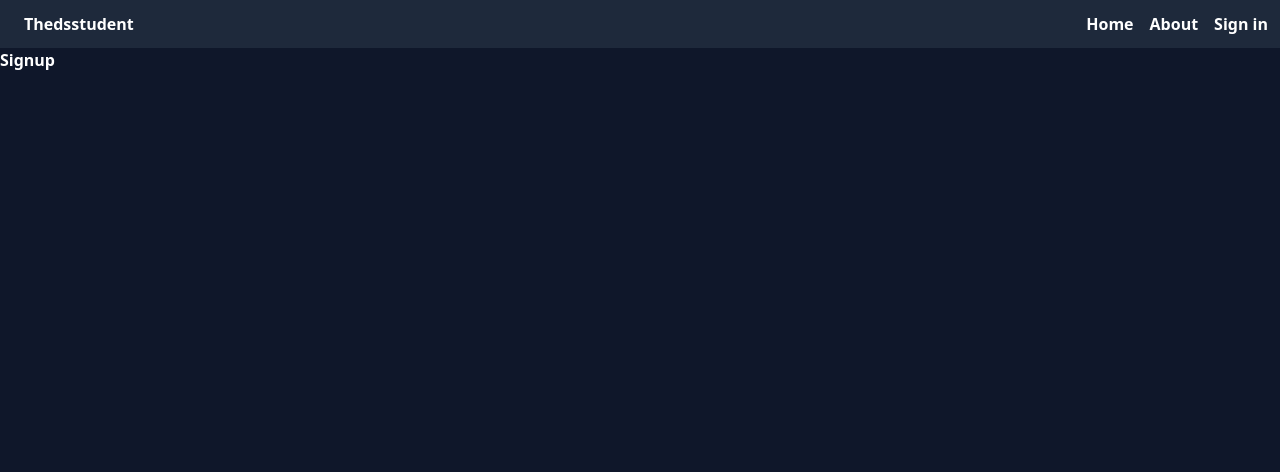
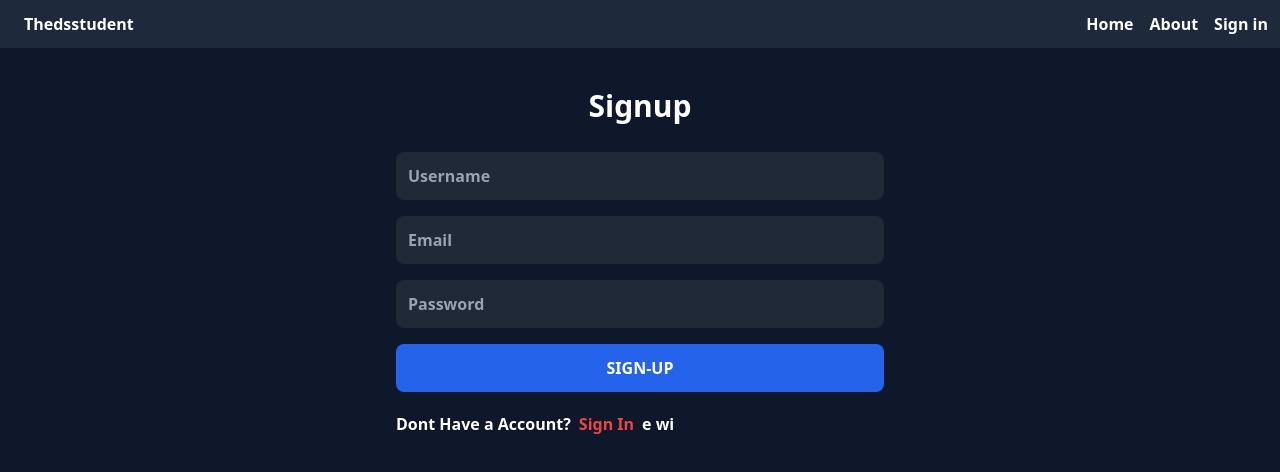
Before and after one commit to Justhasim/myproject, a React (Vite) app in the folder myproject/: page /sign-up in a window 1280 px wide. Shown: the top 472 px of the page. Built offline with nearby package versions, Linux system fonts and the light colour scheme.

Commit message:
Done with signup page UI

```diff
--- a/myproject/src/App.jsx
+++ b/myproject/src/App.jsx
@@ -7,7 +7,7 @@
 import Profile from './component/Profile'
 import Header  from './component/Header';
 
-document.body.style.backgroundColor = "rgb(15 23 42)"
+document.body.style.backgroundColor = "#0f172a"
 export default function App() {
   return (
     <>
--- a/myproject/src/component/Signup.jsx
+++ b/myproject/src/component/Signup.jsx
@@ -1,9 +1,23 @@
 import React from 'react'
-
+import { Link } from 'react-router-dom';
 export default function Signup() {
   return (
-    <div>
-      Signup
+    <div className='p-3 max-w-lg mx-auto'>
+      <h1 className='text-3xl text-center font-semibold my-7'>Signup</h1>
+      <form className=' flex flex-col gap-4'>
+        <input type="text" placeholder='Username' id='username' className='p-3 rounded-lg bg-gray-800 text-slate-300 '/>
+        <input type="email" placeholder='Email' id='email' className='p-3 rounded-lg bg-gray-800 text-slate-300 '/>
+        <input type="password" placeholder='Password' id='password' className='p-3 rounded-lg bg-gray-800 text-slate-300  '/>
+
+
+        <button  className='bg-blue-600 p-3 rounded-lg uppercase text-opacity-80 hover:opacity-95 disabled:opacity-80'>Sign-Up</button>
+      </form>
+      <div className=" flex gap-2 mt-5">
+        <p>Dont Have a Account?</p>
+        <Link to='./sign-in'>
+        <span className='text-red-500'>Sign In</span>
+        </Link>e wi
+      </div>
     </div>
   )
 }
```
